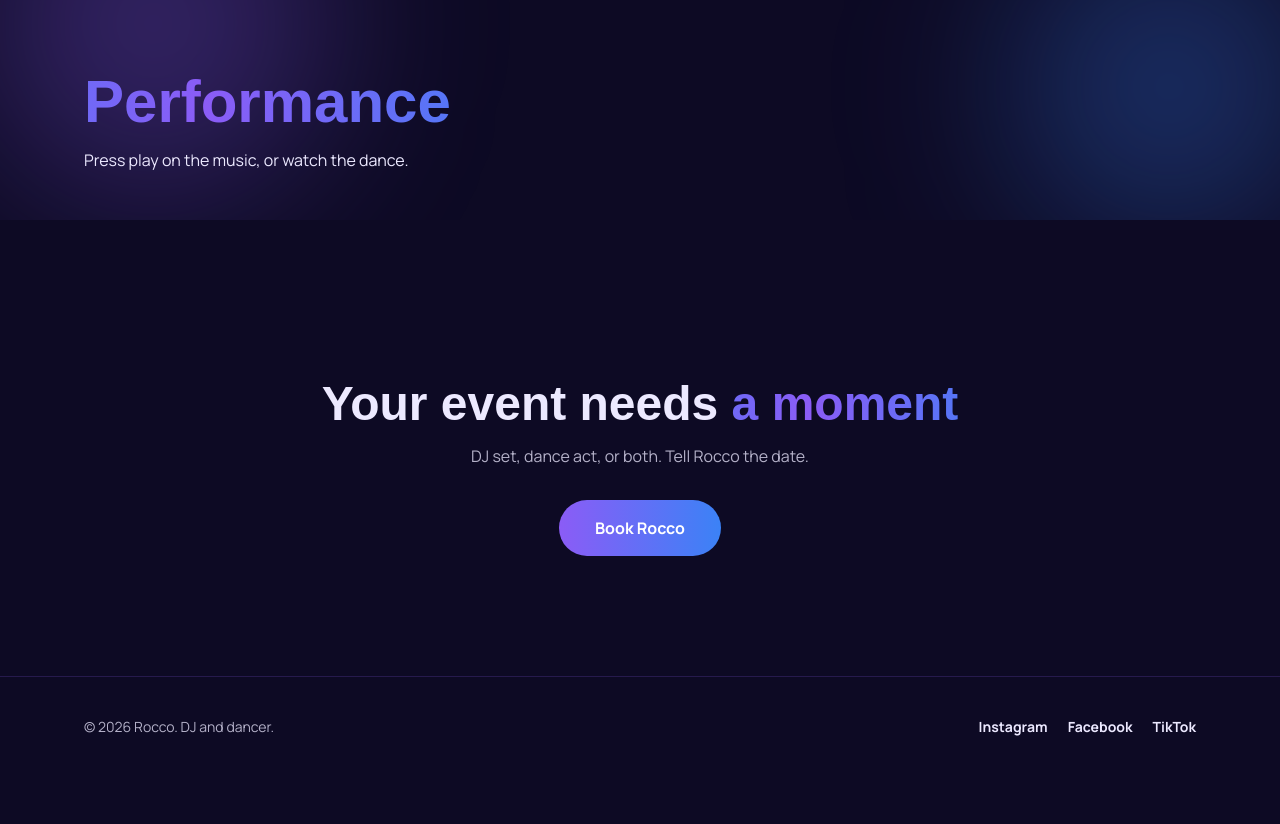
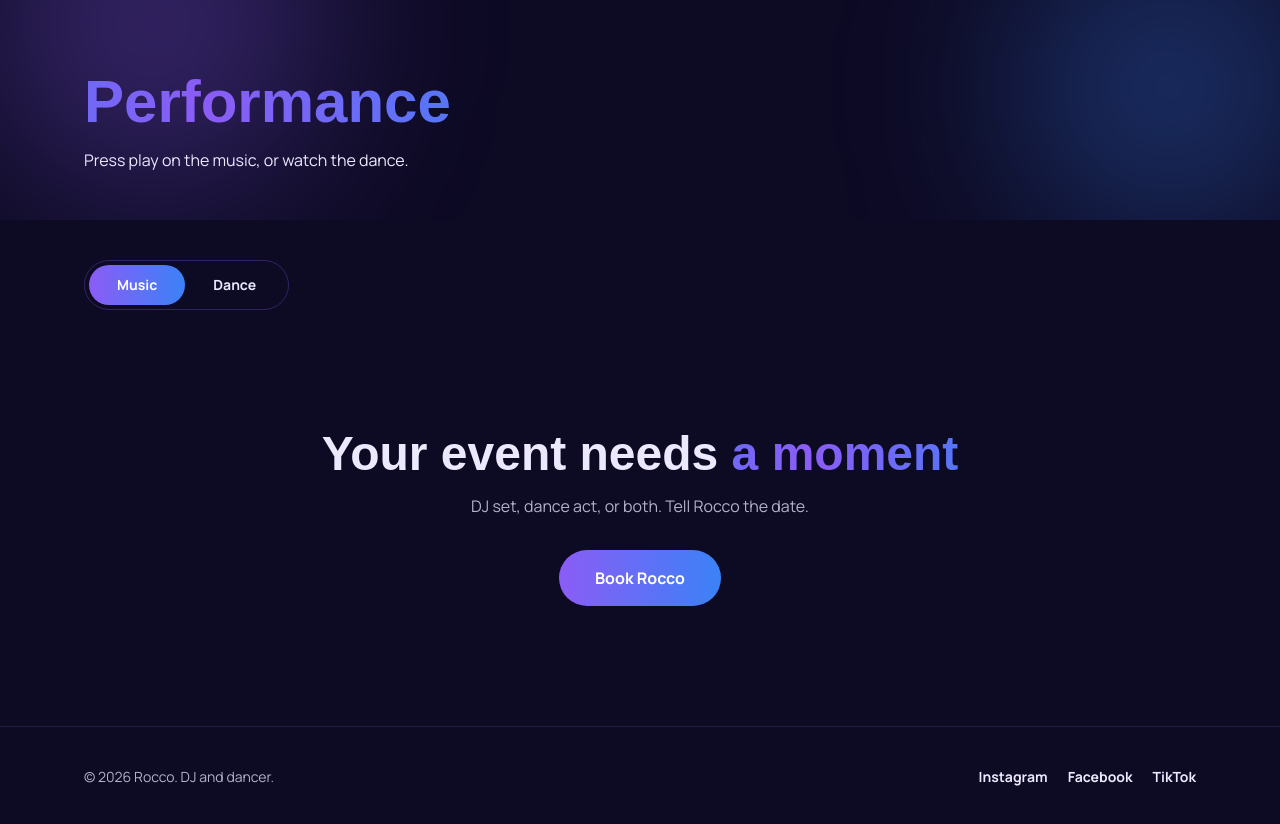
Before and after one commit to kyawlinnphyo30/rocco, a plain HTML site: page rocco-website/rocco-website/performance.html in a window 1280 px wide. Shown: the part 72-896 px from the top of the page. Before the commit the page ends 849 px from the top, so only its background shows below. Drawn offline with nearby package versions, Linux system fonts and the light colour scheme; a web font is replaced by a local one.

Commit message:
Update performance.html

```diff
--- a/rocco-website/rocco-website/performance.html
+++ b/rocco-website/rocco-website/performance.html
@@ -62,10 +62,10 @@
         </section>
         <section class="py-10">
             <div class="max-w-6xl mx-auto px-5">
-               <!-- <div class="inline-flex p-1 rounded-full border border-violet/30 reveal" role="tablist"><button
+               <div class="inline-flex p-1 rounded-full border border-violet/30 reveal" role="tablist"><button
                         class="tab px-7 py-2.5 rounded-full text-sm font-bold tab-on" data-tab="music"
                         role="tab">Music</button><button class="tab px-7 py-2.5 rounded-full text-sm font-bold"
-                        data-tab="dance" role="tab">Dance</button></div> -->
+                        data-tab="dance" role="tab">Dance</button></div>
 
                 <!-- Music Section with .mp3 Audio Player
                 <div id="panel-music" class="panel mt-8 grid md:grid-cols-2 gap-6">
```
